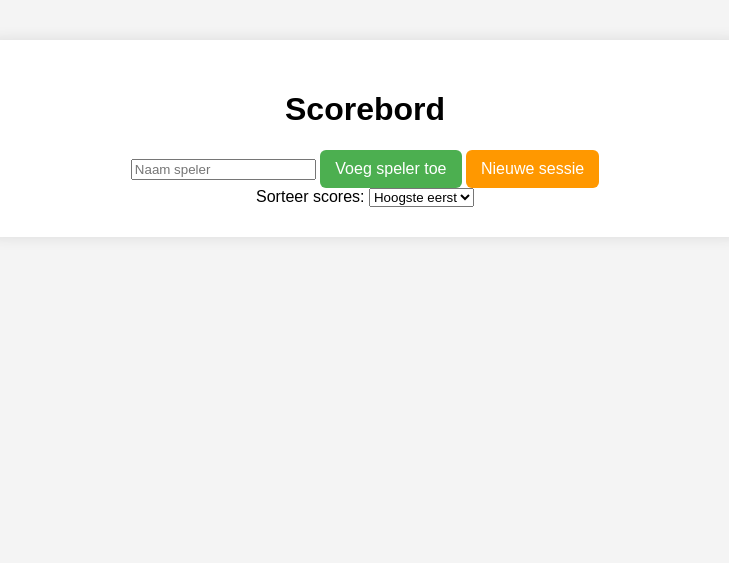
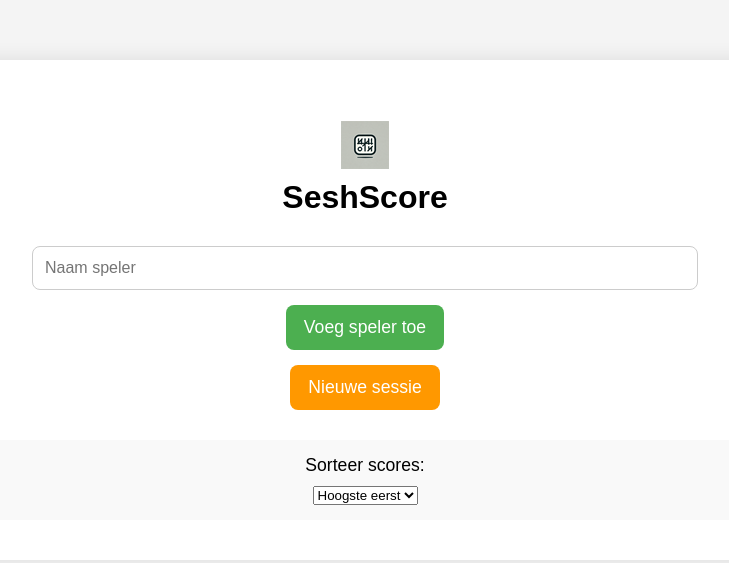
Before and after one commit to GregoryVerspecht/SeshScore, a plain HTML site: page index.html in a window 1280 px wide. Shown: the whole page, without its empty margins (275-1004 px from the left). Drawn offline with Linux system fonts and the light colour scheme.

Commit message:
nieuwe layout
css

```diff
--- a/index.html
+++ b/index.html
@@ -15,13 +15,16 @@
     </div>
 
     <div class="container">
-        <h1>Scorebord</h1>
-        <div>
+        <h1>
+            <img src="static/image/seshscore_icon_48x48.png" alt="SeshScore Logo">
+            SeshScore
+        </h1>
+        <div class="player-input">
             <input type="text" id="playerName" placeholder="Naam speler">
             <button onclick="addPlayer()" class="btn-positive">Voeg speler toe</button>
             <button onclick="resetGame()" class="btn-reset">Nieuwe sessie</button>
         </div>
-        <div>
+        <div class="sort-container">
             <label for="sortOrder">Sorteer scores:</label>
             <select id="sortOrder" onchange="renderPlayers()">
                 <option value="desc">Hoogste eerst</option>
@@ -30,6 +33,7 @@
         </div>
         <div id="players"></div>
     </div>
+
 
     <script>
         if ('serviceWorker' in navigator) {
--- a/static/style.css
+++ b/static/style.css
@@ -3,63 +3,110 @@ body {
     text-align: center;
     background-color: #f4f4f4;
     margin: 0;
-    padding: 40px;
+    padding: 60px;
 }
 
 .container {
-    max-width: 700px;
+    max-width: 800px;
     margin: auto;
     background: white;
-    padding: 30px;
-    border-radius: 12px;
-    box-shadow: 0 0 15px rgba(0,0,0,0.1);
+    padding: 40px;
+    border-radius: 15px;
+    box-shadow: 0 0 20px rgba(0,0,0,0.1);
+}
+
+h1 {
+    margin-bottom: 30px;
+    font-size: 2em;
+    display: flex;
+    flex-direction: column;
+    align-items: center;
+    justify-content: center;
+    gap: 10px;
+}
+
+h1 img {
+    width: 48px;
+    height: 48px;
+}
+
+.player-input {
+    display: flex;
+    flex-direction: column;
+    align-items: center;
+    gap: 15px;
+    margin-bottom: 30px;
+}
+
+.player-input input {
+    width: 80%;
+    padding: 12px;
+    border-radius: 8px;
+    border: 1px solid #ccc;
+    font-size: 1em;
+}
+
+.sort-container {
+    margin-top: 30px;
+    padding: 15px;
+    background: #f9f9f9;
+    border-radius: 8px;
+    display: flex;
+    flex-direction: column;
+    align-items: center;
+}
+
+.sort-container label {
+    font-size: 1.1em;
+    margin-bottom: 10px;
 }
 
 .player {
-    margin: 30px 0;
-    padding: 25px;
-    border-radius: 10px;
+    margin: 40px 0;
+    padding: 30px;
+    border-radius: 12px;
     background: #e3f2fd;
     display: flex;
     flex-direction: column;
     align-items: center;
     text-align: center;
-    gap: 20px;
+    gap: 25px;
 }
 
 .player h3 {
     margin: 0;
-    font-size: 1.4em;
+    font-size: 1.5em;
 }
 
 .player p {
-    margin: 10px 0;
-    font-size: 1.1em;
+    margin: 12px 0;
+    font-size: 1.2em;
     font-weight: bold;
+}
+
+.player .actions {
+    display: flex;
+    flex-wrap: nowrap;
+    justify-content: center;
+    gap: 20px;
+    margin-top: 20px;
+    flex-direction: row;
 }
 
 .player .inline-actions {
     display: flex;
     justify-content: center;
-    gap: 12px;
+    gap: 20px;
+    margin-top: 10px;
     flex-wrap: nowrap;
-    margin-top: 10px;
-}
-
-.player .actions {
-    display: flex;
-    flex-wrap: wrap;
-    justify-content: center;
-    gap: 12px;
-    margin-top: 15px;
 }
 
 button {
-    padding: 10px 15px;
+    padding: 12px 18px;
     border: none;
     cursor: pointer;
-    border-radius: 6px;
-    font-size: 1em;
+    border-radius: 8px;
+    font-size: 1.1em;
 }
 
 .btn-positive {
@@ -96,6 +143,6 @@ button {
 }
 
 .splash-screen img {
-    width: 160px;
-    height: 160px;
+    width: 180px;
+    height: 180px;
 }
```
